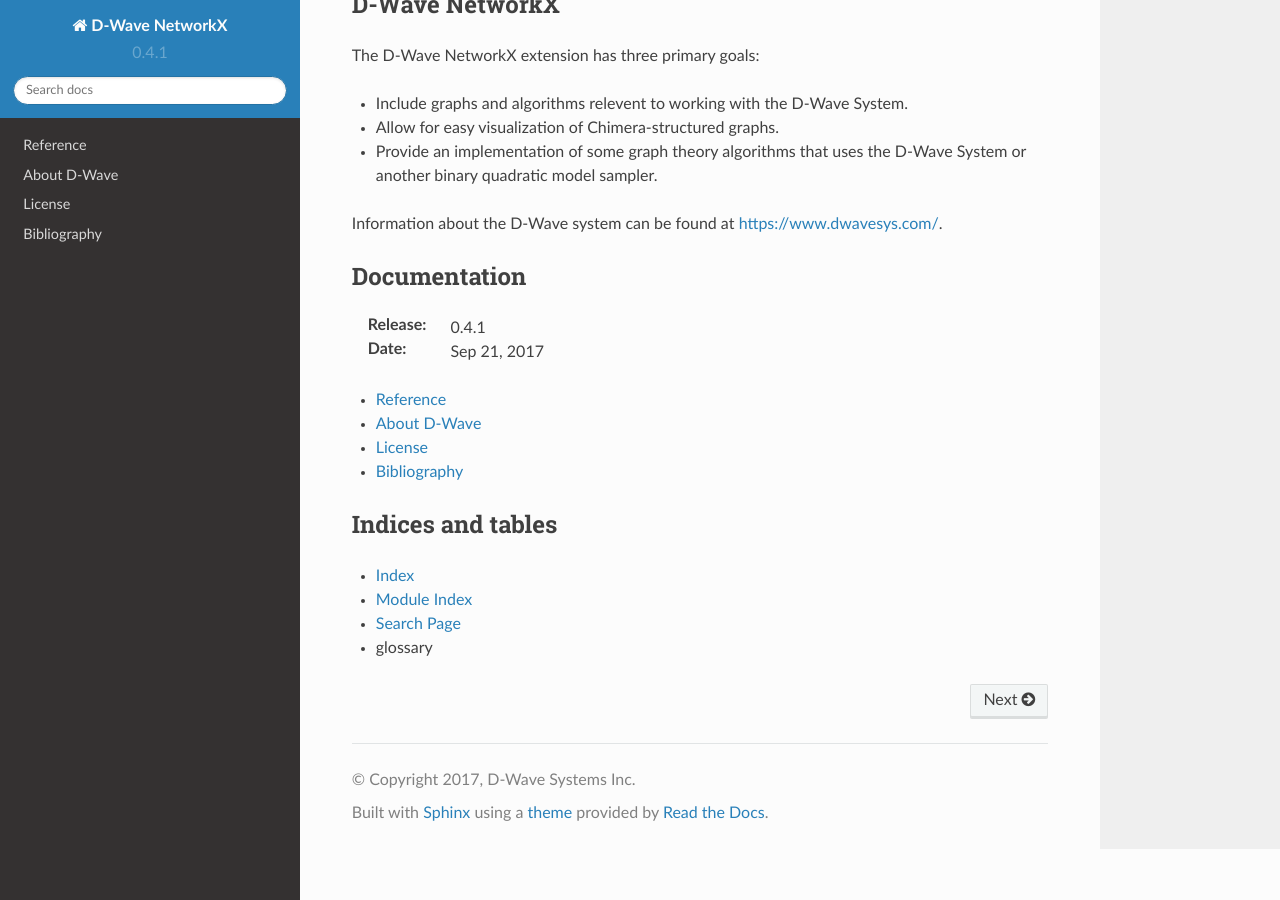
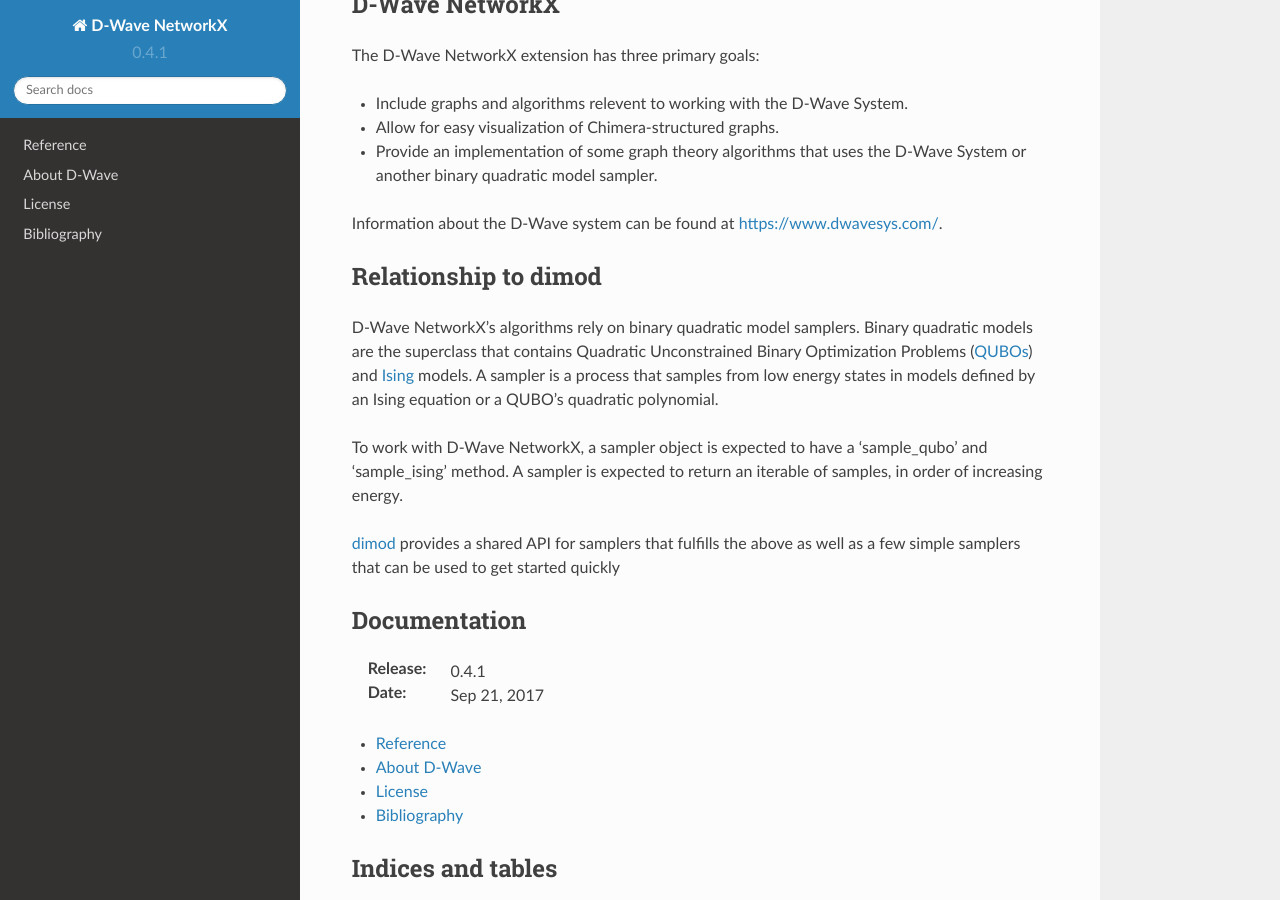
Before and after one commit to dwavesystems/dwave-networkx, a Sphinx documentation site: the page built from docs/index.rst, in a window 1280 px wide and 900 px high, scrolled down 348 px. Built offline with Sphinx 7.4.7 and the Read the Docs theme 2.0.0, drawn with Linux system fonts in a browser that asks for light colours.

Commit message:
updated documentation

```diff
--- a/docs/conf.py
+++ b/docs/conf.py
@@ -193,4 +193,4 @@
 
 # Example configuration for intersphinx: refer to the Python standard library.
 intersphinx_mapping = {'https://docs.python.org/': None,
-                       'http://networkx.readthedocs.io/en/latest/': None}
+                       'https://networkx.github.io/documentation/stable/': None}
--- a/docs/index.rst
+++ b/docs/index.rst
@@ -24,6 +24,19 @@
 
 Information about the D-Wave system can be found at https://www.dwavesys.com/.
 
+Relationship to dimod
+---------------------
+
+D-Wave NetworkX's algorithms rely on binary quadratic model samplers. Binary quadratic models are the superclass that contains Quadratic Unconstrained Binary Optimization Problems (QUBOs_) and Ising_ models. A sampler is a process that samples from low energy states in models defined by an Ising equation or a QUBO's quadratic polynomial.
+
+To work with D-Wave NetworkX, a sampler object is expected to have a ‘sample_qubo’ and ‘sample_ising’ method. A sampler is expected to return an iterable of samples, in order of increasing energy.
+
+dimod_ provides a shared API for samplers that fulfills the above as well as a few simple samplers that can be used to get started quickly
+
+.. _dimod: https://github.com/dwavesystems/dimod
+.. _Ising: https://en.wikipedia.org/wiki/Ising_model
+.. _QUBOs: https://en.wikipedia.org/wiki/Quadratic_unconstrained_binary_optimization
+
 Documentation
 -------------
 
```
Also changed, not shown: docs/reference/algorithms/packing.rst (+4 -4 lines).
